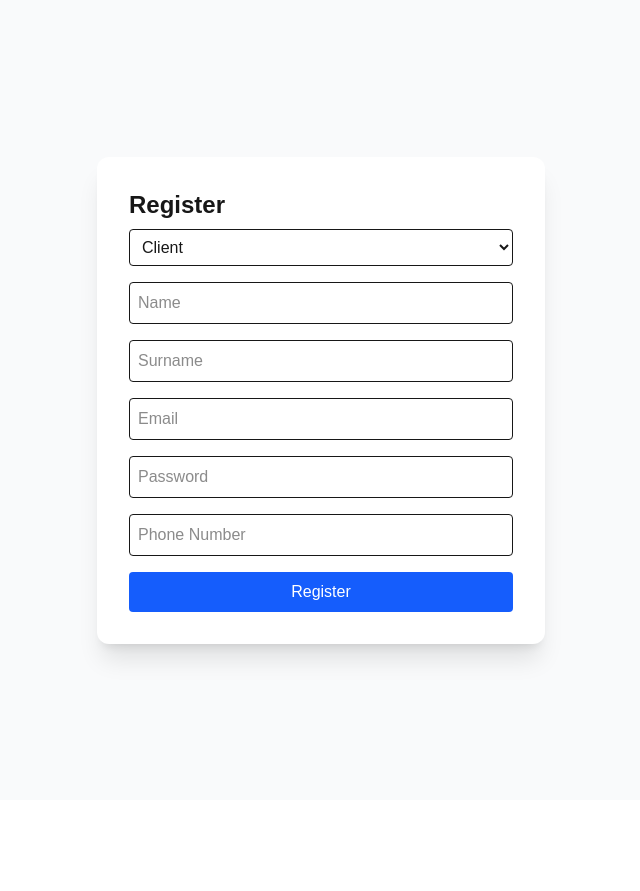
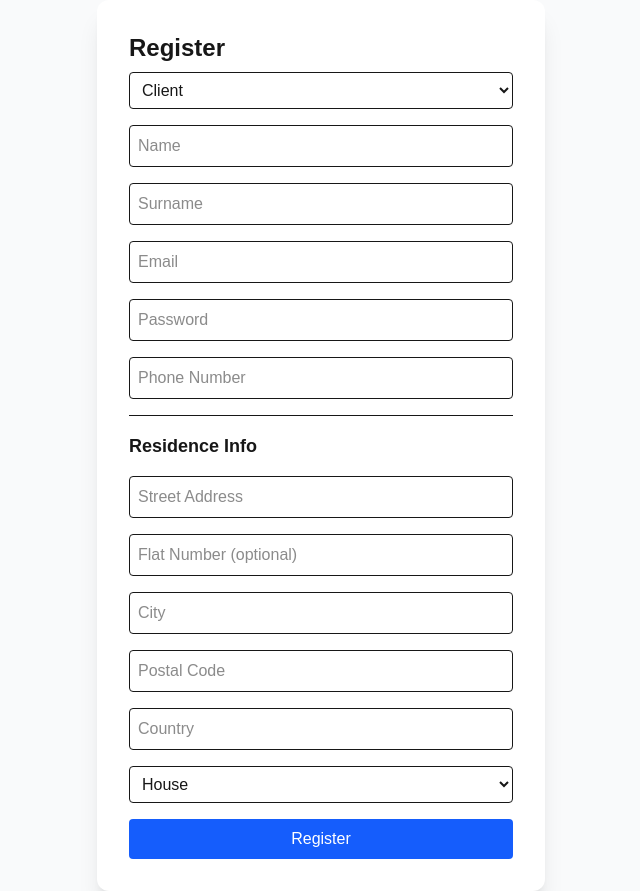
Before and after one commit to JavaBootcampJuly2025/BillUp-FE, a Next.js app: page /registration in a window 1280 px wide. Shown: the whole page, without its empty margins (319-959 px from the left). Before the commit the page ends 800 px from the top, so only its background shows below. Built offline with nearby package versions, Linux system fonts and the light colour scheme.

Commit message:
residence section for CLIENT

```diff
--- a/src/app/registration/page.tsx
+++ b/src/app/registration/page.tsx
@@ -1,38 +1,110 @@
 "use client";
+
 import { useState } from "react";
+import { useRouter } from "next/navigation";
 import { registerUser } from "@/utils/api";
-import { useRouter } from "next/navigation";
+
+interface ResidenceRequest {
+    streetAddress: string;
+    flatNumber: string;
+    city: string;
+    postalCode: string;
+    country: string;
+    residenceType: "HOUSE" | "FLAT";
+    isPrimary: boolean;
+}
+
+interface RegistrationForm {
+    name: string;
+    surname: string;
+    email: string;
+    password: string;
+    phoneNumber: string;
+    role: "CLIENT" | "COMPANY";
+    residenceRequest?: ResidenceRequest;
+}
 
 export default function RegistrationPage() {
-    const [form, setForm] = useState({
+    const [form, setForm] = useState<RegistrationForm>({
         name: "",
         surname: "",
         email: "",
         password: "",
         phoneNumber: "",
         role: "CLIENT",
+        residenceRequest: {
+            streetAddress: "",
+            flatNumber: "",
+            city: "",
+            postalCode: "",
+            country: "",
+            residenceType: "HOUSE",
+            isPrimary: true,
+        },
     });
+
     const [error, setError] = useState("");
     const [success, setSuccess] = useState("");
     const router = useRouter();
 
-    const handleChange = (e: React.ChangeEvent<HTMLInputElement | HTMLSelectElement>) => {
+    const handleChange = (
+        e: React.ChangeEvent<HTMLInputElement | HTMLSelectElement>
+    ) => {
         const { name, value } = e.target;
-        setForm((prevForm) => ({
-            ...prevForm,
-            [name]: value,
-            ...(name === "role" && value === "COMPANY" ? { surname: "" } : {}),
-        }));
+
+        if (name.startsWith("residence_")) {
+            const key = name.replace("residence_", "") as keyof ResidenceRequest;
+
+            setForm((prev) => ({
+                ...prev,
+                residenceRequest: {
+                    ...(prev.residenceRequest || {
+                        streetAddress: "",
+                        flatNumber: "",
+                        city: "",
+                        postalCode: "",
+                        country: "",
+                        residenceType: "HOUSE",
+                        isPrimary: true,
+                    }),
+                    [key]: value,
+                },
+            }));
+        } else {
+            const isRoleChangeToCompany = name === "role" && value === "COMPANY";
+            const isRoleChangeToClient = name === "role" && value === "CLIENT";
+
+            setForm((prev) => ({
+                ...prev,
+                [name]: value,
+                ...(isRoleChangeToCompany
+                    ? { surname: "", residenceRequest: undefined }
+                    : isRoleChangeToClient && !prev.residenceRequest
+                        ? {
+                            residenceRequest: {
+                                streetAddress: "",
+                                flatNumber: "",
+                                city: "",
+                                postalCode: "",
+                                country: "",
+                                residenceType: "HOUSE",
+                                isPrimary: true,
+                            },
+                        }
+                        : {}),
+            }));
+        }
     };
 
     const handleSubmit = async (e: React.FormEvent) => {
         e.preventDefault();
         setError("");
         setSuccess("");
+
         try {
             await registerUser(form);
             setSuccess("Registration successful! Redirecting...");
-            setTimeout(() => router.push("/login"), 1200);
+            setTimeout(() => router.push("/login"), 1500);
         } catch (err: any) {
             setError(err.message || "Registration failed");
         }
@@ -95,7 +167,7 @@ export default function RegistrationPage() {
                     value={form.password}
                     className="w-full border p-2 rounded"
                     required
-                    minLength={8}
+                    minLength={6}
                 />
                 <input
                     name="phoneNumber"
@@ -105,6 +177,64 @@ export default function RegistrationPage() {
                     className="w-full border p-2 rounded"
                     required
                 />
+
+                {/* Residence section only for CLIENT */}
+                {form.role === "CLIENT" && form.residenceRequest && (
+                    <>
+                        <hr />
+                        <h3 className="text-lg font-semibold">Residence Info</h3>
+
+                        <input
+                            name="residence_streetAddress"
+                            placeholder="Street Address"
+                            onChange={handleChange}
+                            value={form.residenceRequest.streetAddress}
+                            className="w-full border p-2 rounded"
+                            required
+                        />
+                        <input
+                            name="residence_flatNumber"
+                            placeholder="Flat Number (optional)"
+                            onChange={handleChange}
+                            value={form.residenceRequest.flatNumber}
+                            className="w-full border p-2 rounded"
+                        />
+                        <input
+                            name="residence_city"
+                            placeholder="City"
+                            onChange={handleChange}
+                            value={form.residenceRequest.city}
+                            className="w-full border p-2 rounded"
+                            required
+                        />
+                        <input
+                            name="residence_postalCode"
+                            placeholder="Postal Code"
+                            onChange={handleChange}
+                            value={form.residenceRequest.postalCode}
+                            className="w-full border p-2 rounded"
+                            required
+                        />
+                        <input
+                            name="residence_country"
+                            placeholder="Country"
+                            onChange={handleChange}
+                            value={form.residenceRequest.country}
+                            className="w-full border p-2 rounded"
+                            required
+                        />
+                        <select
+                            name="residence_residenceType"
+                            value={form.residenceRequest.residenceType}
+                            onChange={handleChange}
+                            className="w-full border p-2 rounded"
+                        >
+                            <option value="HOUSE">House</option>
+                            <option value="FLAT">Flat</option>
+                        </select>
+                    </>
+                )}
+
                 <button
                     type="submit"
                     className="w-full bg-blue-600 text-white p-2 rounded hover:bg-blue-700"
```
